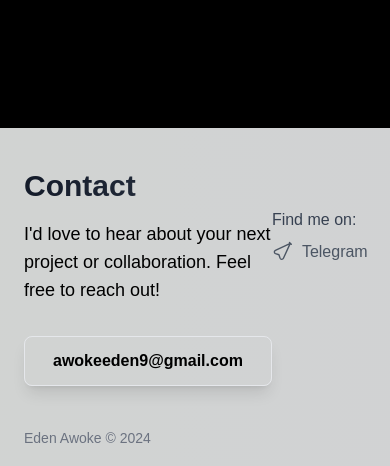
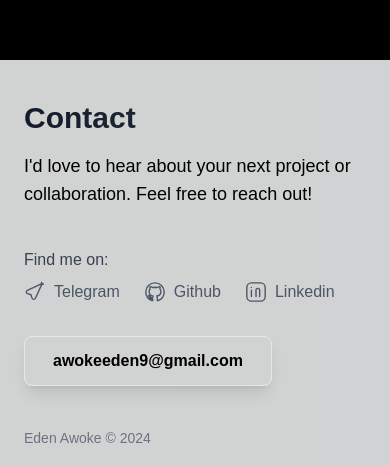
Before and after one commit to edenawoke9/portfolio, a Next.js app: page /pages/contact in a window 390 px wide. Shown: the part 378-844 px from the top of the page. Built offline with nearby package versions, Linux system fonts and the light colour scheme.

Commit message:
fix: contact mobile view

```diff
--- a/app/pages/contact/page.tsx
+++ b/app/pages/contact/page.tsx
@@ -27,29 +27,23 @@ export function Component() {
       <div className="absolute inset-0 bg-gradient-to-r from-green-50/20 to-blue-50/20 animate-pulse" />
 
       <div
-        className={`m-auto w-full pt-10 px-6 flex justify-between mb-10 relative z-10 transition-all duration-1000 ease-out ${
+        className={`m-auto w-full  pt-10 px-6 flex justify-between mb-10 relative z-10 transition-all duration-1000 ease-out ${
           isVisible ? "opacity-100 translate-y-0" : "opacity-0 translate-y-8"
         }`}
       >
-        <div className="animate-fade-in-up" style={{ animationDelay: "0.2s" }}>
-          <h1 className="text-3xl font-bold md:text-4xl bg-gradient-to-r from-gray-900 to-gray-600 bg-clip-text text-transparent animate-gradient">
+        <div className="animate-fade-in-up w-full"  style={{ animationDelay: "0.2s" }}>
+          <div className="flex w-full md:flex-row flex-col   justify-between">
+            <div>
+            <h1 className="text-3xl font-bold md:text-4xl bg-gradient-to-r from-gray-900 to-gray-600 bg-clip-text text-transparent animate-gradient">
             Contact
+
           </h1>
-
           <p className="mt-4 text-lg animate-fade-in-up" style={{ animationDelay: "0.4s" }}>
             I'd love to hear about your next project or collaboration. Feel free to reach out!
           </p>
+            </div>
 
-          <a
-            href="mailto:awokeeden9@gmail.com"
-            className="mt-8 inline-block rounded-lg px-7 py-3 font-semibold text-black shadow-lg transition-all duration-300 hover:shadow-xl hover:scale-105 hover:bg-green-50 border border-gray-200 animate-fade-in-up group"
-            style={{ animationDelay: "0.6s" }}
-          >
-            <span className="group-hover:animate-pulse">awokeeden9@gmail.com</span>
-          </a>
-        </div>
-
-        <div
+          <div
           className={`mt-10 transition-all duration-1000 ease-out ${
             isVisible ? "opacity-100 translate-x-0" : "opacity-0 translate-x-8"
           }`}
@@ -131,6 +125,21 @@ export function Component() {
             </a>
           </div>
         </div>
+          </div>
+
+
+
+
+          <a
+            href="mailto:awokeeden9@gmail.com"
+            className="mt-8 inline-block rounded-lg px-7 py-3 font-semibold text-black shadow-lg transition-all duration-300 hover:shadow-xl hover:scale-105 hover:bg-green-50 border border-gray-200 animate-fade-in-up group"
+            style={{ animationDelay: "0.6s" }}
+          >
+            <span className="group-hover:animate-pulse">awokeeden9@gmail.com</span>
+          </a>
+        </div>
+
+
       </div>
 
       <footer
--- a/app/pages/projects/page.tsx
+++ b/app/pages/projects/page.tsx
@@ -145,14 +145,14 @@ export default function Project() {
                                         <>
                                             <button
                                                 onClick={prevProject}
-                                                className="absolute left-0 top-1/2 bg-green-900 -translate-y-1/2 -translate-x-1/2 text-white text-3xl font-mono p-2 hover:text-gray-600 transition-colors z-20 bg-black/80 rounded-full flex items-center justify-center w-12 h-12 shadow"
+                                                className="absolute md:-left-7 left-0 top-1/2 bg-green-900 -translate-y-1/2 -translate-x-1/2 text-white text-3xl font-mono p-2 hover:text-gray-600 transition-colors z-20 bg-black/80 rounded-full flex items-center justify-center w-12 h-12 shadow"
                                                 aria-label="Previous Project"
                                             >
                                                 &larr;
                                             </button>
                                             <button
                                                 onClick={nextProject}
-                                                className="absolute right-0 bg-green-900 top-1/2 -translate-y-1/2 translate-x-1/2 text-white text-3xl font-mono p-2 hover:text-gray-600 transition-colors z-20 bg-black/80 rounded-full shadow  flex items-center justify-center w-12 h-12"
+                                                className="absolute md:-right-7 right-0 bg-green-900 top-1/2 -translate-y-1/2 translate-x-1/2 text-white text-3xl font-mono p-2 hover:text-white transition-colors z-20 bg-black/80 rounded-full shadow  flex items-center justify-center w-12 h-12"
                                                 aria-label="Next Project"
                                             >
                                                 &rarr;
```
